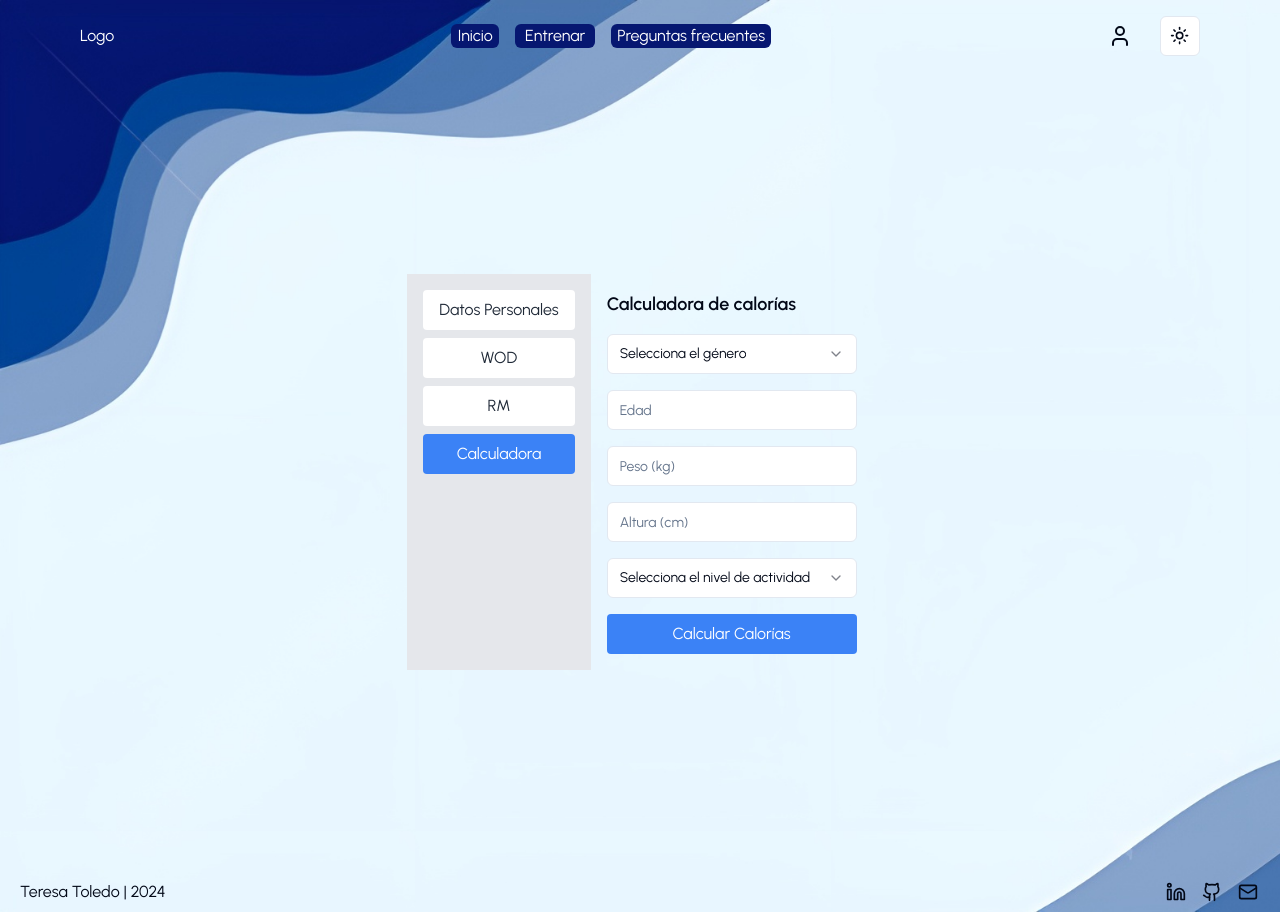
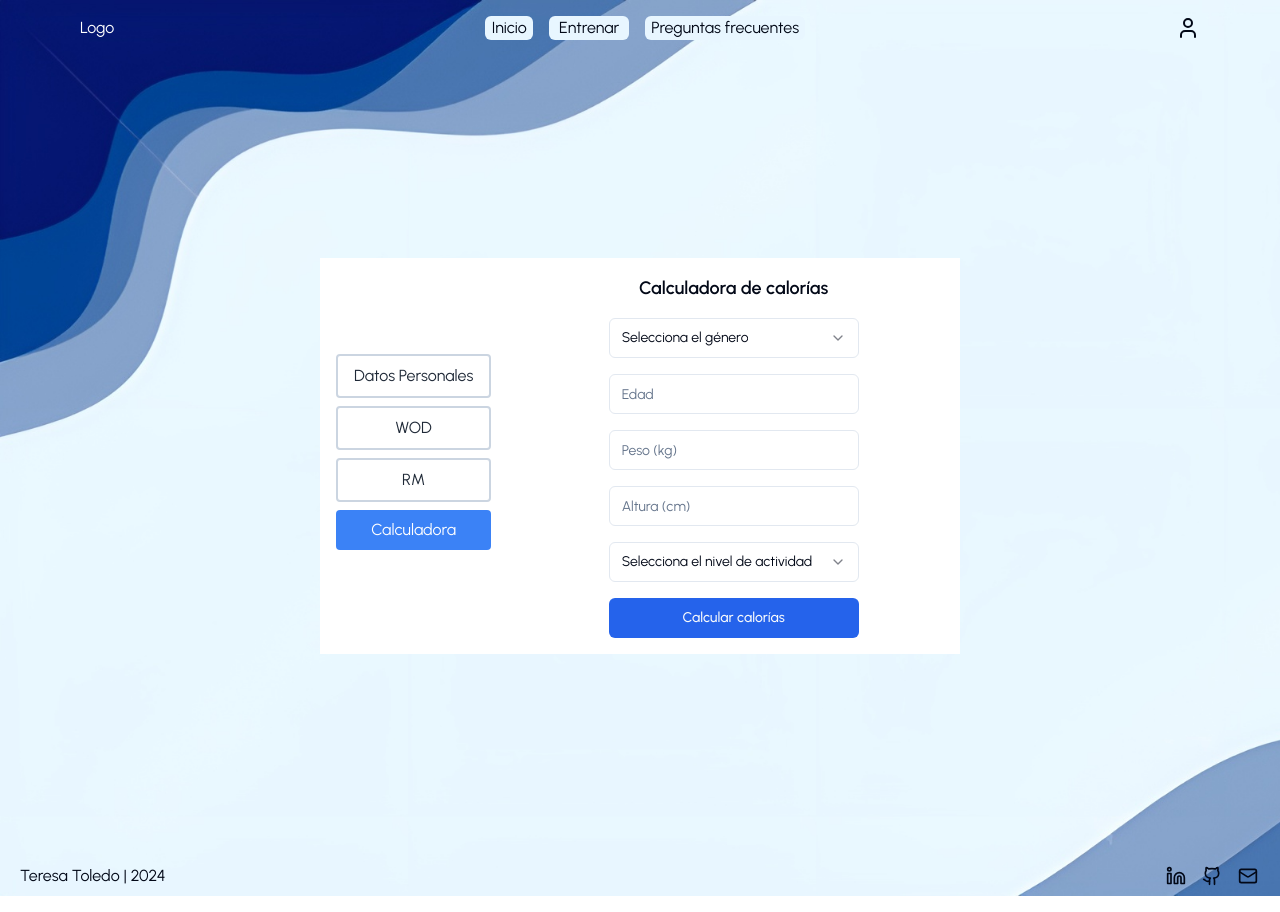
Before and after one commit to teresatoledo/rwg-v2, a Next.js app: page /profile in a window 1280 px wide. Both pictures are taken after a click on the button "Calculadora". Built offline with nearby package versions, Linux system fonts and the light colour scheme.

Commit message:
fix calculator and header

```diff
--- a/app/(routes)/profile/components/Calories.tsx
+++ b/app/(routes)/profile/components/Calories.tsx
@@ -1,3 +1,4 @@
+import { Button } from '@/components/ui/button';
 import { Input } from '@/components/ui/input';
 import { Select, SelectContent, SelectGroup, SelectItem, SelectTrigger, SelectValue } from '@/components/ui/select';
 import React, { ChangeEvent, useState } from 'react';
@@ -72,12 +73,12 @@ const Calories = () => {
 
   const handleHeight = (event: ChangeEvent<HTMLInputElement>) => {
     const value = event.target.value;
-    const heightNum = Math.min(Math.max(parseInt(value), 0), 100);
+    const heightNum = Math.min(Math.max(parseInt(value), 0), 230);
     setHeight(heightNum.toString());
   };
 
   return (
-    <div>
+    <div className='flex flex-col justify-center items-center mx-auto'>
       <h2 className="text-lg font-semibold mb-4">Calculadora de calorías</h2>
       <div className="flex flex-col space-y-4">
         <Select value={gender} onValueChange={handleGender}>
@@ -98,6 +99,7 @@ const Calories = () => {
           max="100"
           value={age}
           onChange={handleAge}
+          className='w-[250px]'
         />
         <Input
           type="number"
@@ -106,14 +108,16 @@ const Calories = () => {
           max="100"
           value={weight}
           onChange={handleWeight}
+          className='w-[250px]'
         />
         <Input
           type="number"
           placeholder="Altura (cm)"
           min="0"
-          max="100"
+          max="230"
           value={height}
           onChange={handleHeight}
+          className='w-[250px]'
         />
         <Select value={activityLevel} onValueChange={handleActivity}>
           <SelectTrigger className="w-[250px]">
@@ -129,7 +133,7 @@ const Calories = () => {
             </SelectGroup>
           </SelectContent>
         </Select>
-        <button onClick={handleCalculate} className="bg-blue-500 text-white py-2 px-4 rounded">Calcular Calorías</button>
+        <Button onClick={handleCalculate} className='w-[250px]'>Calcular calorías</Button>
         {calories !== 0 && (
           <div className="mt-4">
             <p>Calorías Necesarias: {calories} kcal/día</p>
--- a/app/(routes)/profile/components/VerticalMenu.tsx
+++ b/app/(routes)/profile/components/VerticalMenu.tsx
@@ -3,27 +3,27 @@ import React from 'react'
 
 const VerticalMenu = ({ selectedOption, onSelectOption }) => {
   return (
-    <div className="flex flex-col bg-gray-200 p-4">
+    <div className="flex flex-col justify-center bg-white p-4">
       <button
-        className={`py-2 px-4 mb-2 rounded ${selectedOption === 'datosPersonales' ? 'bg-blue-500 text-white' : 'bg-white text-gray-800'}`}
+        className={`py-2 px-4 mb-2 rounded ${selectedOption === 'datosPersonales' ? 'bg-blue-500 text-white' : 'bg-white text-gray-800 border-2 border-slate-300'}`}
         onClick={() => onSelectOption('datosPersonales')}
       >
         Datos Personales
       </button>
       <button
-        className={`py-2 px-4 mb-2 rounded ${selectedOption === 'wod' ? 'bg-blue-500 text-white' : 'bg-white text-gray-800'}`}
+        className={`py-2 px-4 mb-2 rounded ${selectedOption === 'wod' ? 'bg-blue-500 text-white' : 'bg-white text-gray-800 border-2 border-slate-300'}`}
         onClick={() => onSelectOption('wod')}
       >
         WOD
       </button>
       <button
-        className={`py-2 px-4 mb-2 rounded ${selectedOption === 'rm' ? 'bg-blue-500 text-white' : 'bg-white text-gray-800'}`}
+        className={`py-2 px-4 mb-2 rounded ${selectedOption === 'rm' ? 'bg-blue-500 text-white' : 'bg-white text-gray-800 border-2 border-slate-300'}`}
         onClick={() => onSelectOption('rm')}
       >
         RM
       </button>
       <button
-        className={`py-2 px-4 mb-2 rounded ${selectedOption === 'calculadora' ? 'bg-blue-500 text-white' : 'bg-white text-gray-800'}`}
+        className={`py-2 px-4 mb-2 rounded ${selectedOption === 'calculadora' ? 'bg-blue-500 text-white' : 'bg-white text-gray-800 border-2 border-slate-300'}`}
         onClick={() => onSelectOption('calculadora')}
       >
         Calculadora
--- a/app/(routes)/profile/page.tsx
+++ b/app/(routes)/profile/page.tsx
@@ -20,8 +20,8 @@ function Page() {
   // }, []);
 
   return (
-    <div className="h-screen flex justify-center items-center">
-      <div className='flex'>
+    <div className="h-screen flex justify-center items-center ">
+      <div className='flex bg-white w-1/2'>
         <VerticalMenu selectedOption={selectedOption} onSelectOption={setSelectedOption} />
         <div className="flex-grow p-4">
           {selectedOption === 'datosPersonales' && <PersonalData userData={userData} />}
--- a/app/layout.tsx
+++ b/app/layout.tsx
@@ -2,7 +2,7 @@ import type { Metadata } from "next";
 import { Urbanist } from "next/font/google";
 import "./globals.css";
 import Header from "@/components/Header";
-import { ThemeProvider } from "@/components/theme-provider";
+
 import Footer from "@/components/Footer";
 
 
@@ -24,19 +24,14 @@ export default function RootLayout({
   return (
     <html lang="en">
       <body className={urbanist.className}>
-      <ThemeProvider
-            attribute="class"
-            defaultTheme="system"
-            enableSystem
-            disableTransitionOnChange
-          >
+
       <div className="sm:bg-[url('/fondo.jpg')] bg-no-repeat bg-cover">
         <Header/>
         {children}
         <Footer/>
       </div>
 
-      </ThemeProvider>
+
       </body>
     </html>
   );
--- a/components/Header.tsx
+++ b/components/Header.tsx
@@ -4,7 +4,6 @@ import Image from 'next/image'
 import React from 'react'
 import HeaderDesktop from './HeaderDesktop'
 import HeaderMobile from './HeaderMobile'
-import { ModeToggle } from './ModeToggle'
 import { useRouter } from 'next/navigation'
 import Link from 'next/link'
 
@@ -18,7 +17,6 @@ function Header() {
       <div className="flex sm:hidden"><HeaderMobile/></div>
       <div className="flex items-center justify-between gap-2 sm:gap-7">
         <Link href={'/profile'}> <User/> </Link>
-        <ModeToggle/>
       </div>
     </header>
   )
--- a/components/HeaderDesktop.tsx
+++ b/components/HeaderDesktop.tsx
@@ -5,13 +5,13 @@ function HeaderDesktop() {
     <div>
       <nav>
         <ul className='flex gap-4'>
-          <li className='bg-[#061771] rounded-md w-12 text-center text-white'>
+          <li className='bg-[#E8F6FF] rounded-md w-12 text-center'>
             <a href="/">Inicio</a>
           </li>
-          <li className='bg-[#061771] rounded-md w-20 text-center text-white'>
+          <li className='bg-[#E8F6FF] rounded-md w-20 text-center'>
             <a href="/empezar">Entrenar</a>
           </li>
-          <li className='bg-[#061771] rounded-md w-40 text-center text-white'>
+          <li className='bg-[#E8F6FF] rounded-md w-40 text-center'>
             <a href="/faq">Preguntas frecuentes</a>
           </li>
         </ul>
--- a/components/ModeToggle.tsx
+++ /dev/null
@@ -1,40 +0,0 @@
-"use client"
-
-import * as React from "react"
-import { Moon, Sun } from "lucide-react"
-import { useTheme } from "next-themes"
-
-import { Button } from "@/components/ui/button"
-import {
-  DropdownMenu,
-  DropdownMenuContent,
-  DropdownMenuItem,
-  DropdownMenuTrigger,
-} from "@/components/ui/dropdown-menu"
-
-export function ModeToggle() {
-  const { setTheme } = useTheme()
-
-  return (
-    <DropdownMenu>
-      <DropdownMenuTrigger asChild>
-        <Button variant="outline" size="icon">
-          <Sun className="h-[1.2rem] w-[1.2rem] rotate-0 scale-100 transition-all dark:-rotate-90 dark:scale-0" />
-          <Moon className="absolute h-[1.2rem] w-[1.2rem] rotate-90 scale-0 transition-all dark:rotate-0 dark:scale-100" />
-          <span className="sr-only">Toggle theme</span>
-        </Button>
-      </DropdownMenuTrigger>
-      <DropdownMenuContent align="end">
-        <DropdownMenuItem onClick={() => setTheme("light")}>
-          Light
-        </DropdownMenuItem>
-        <DropdownMenuItem onClick={() => setTheme("dark")}>
-          Dark
-        </DropdownMenuItem>
-        <DropdownMenuItem onClick={() => setTheme("system")}>
-          System
-        </DropdownMenuItem>
-      </DropdownMenuContent>
-    </DropdownMenu>
-  )
-}
--- a/components/theme-provider.tsx
+++ /dev/null
@@ -1,9 +0,0 @@
-"use client"
-
-import * as React from "react"
-import { ThemeProvider as NextThemesProvider } from "next-themes"
-import { type ThemeProviderProps } from "next-themes/dist/types"
-
-export function ThemeProvider({ children, ...props }: ThemeProviderProps) {
-  return <NextThemesProvider {...props}>{children}</NextThemesProvider>
-}
```
